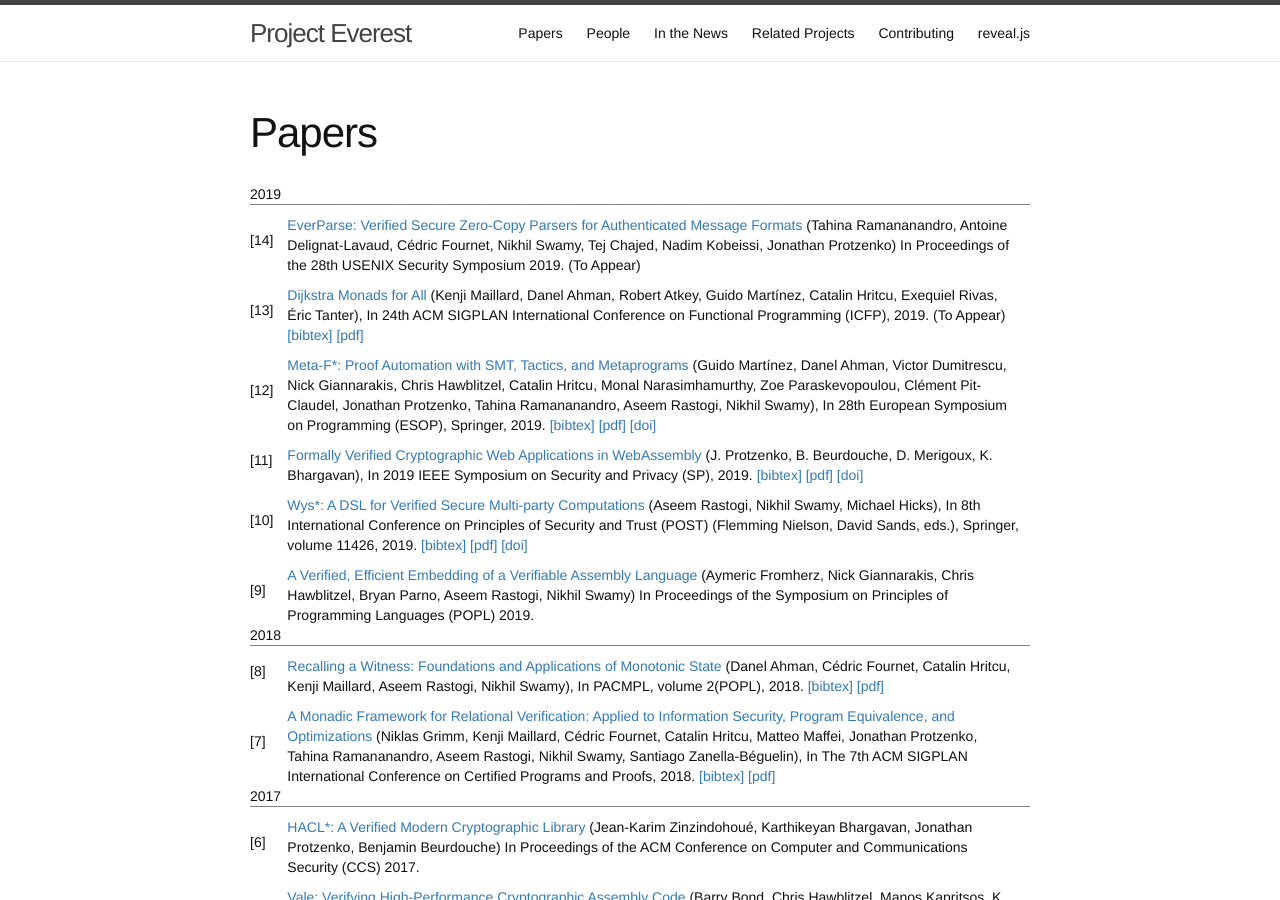
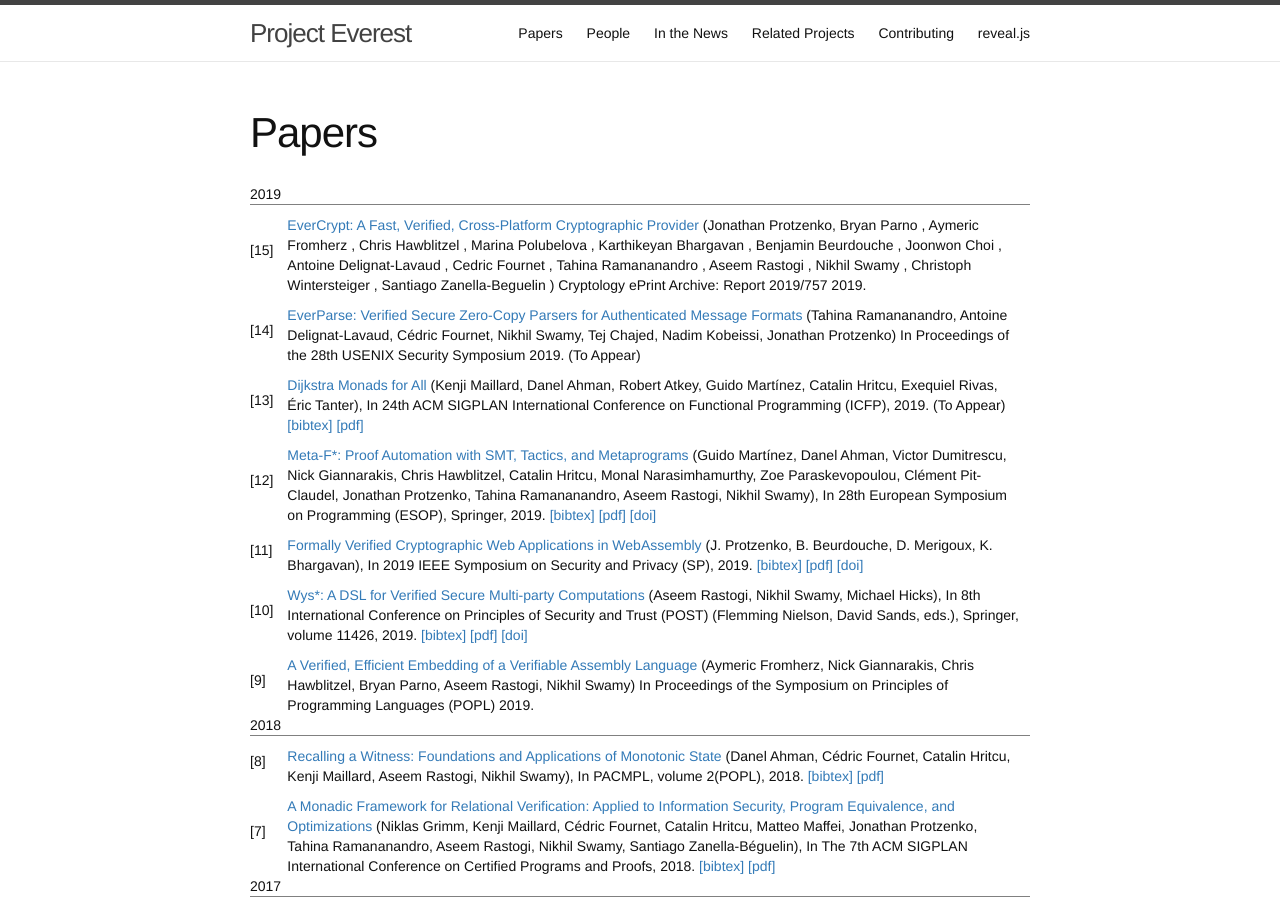
Before and after one commit to project-everest/project-everest.github.io, a Jekyll site: the page built from papers.md, in a window 1280 px wide and 900 px high. Built offline with Jekyll 4.4.1, drawn with Linux system fonts in a browser that asks for light colours.

Commit message:
Add EverCrypt TR

```diff
--- a/papers.md
+++ b/papers.md
@@ -8,6 +8,35 @@ permalink: /papers/
 <tbody>
 
 <tr><td colspan="2" class="sheader">2019</td></tr>
+
+
+<tr class="bibline"><td class="bibref">[15]</td>
+  <td class="bibitem">
+    <span itemscope="" itemtype="http://schema.org/ScholarlyArticle"> <a href="https://eprint.iacr.org/2019/757">
+      <span class="bibtitle" itemprop="name">EverCrypt: A Fast, Verified, Cross-Platform Cryptographic Provider</span></a>
+      (<span class="bibauthor"><span itemprop="author" itemtype="http://schema.org/Person">Jonathan Protzenko</span>,
+<span itemprop="author" itemtype="http://schema.org/Person">Bryan Parno </span>,
+<span itemprop="author" itemtype="http://schema.org/Person">Aymeric Fromherz </span>,
+<span itemprop="author" itemtype="http://schema.org/Person">Chris Hawblitzel </span>,
+<span itemprop="author" itemtype="http://schema.org/Person">Marina Polubelova </span>,
+<span itemprop="author" itemtype="http://schema.org/Person">Karthikeyan Bhargavan </span>,
+<span itemprop="author" itemtype="http://schema.org/Person">Benjamin Beurdouche </span>,
+<span itemprop="author" itemtype="http://schema.org/Person">Joonwon Choi </span>,
+<span itemprop="author" itemtype="http://schema.org/Person">Antoine Delignat-Lavaud </span>,
+<span itemprop="author" itemtype="http://schema.org/Person">Cedric Fournet </span>,
+<span itemprop="author" itemtype="http://schema.org/Person">Tahina Ramananandro </span>,
+<span itemprop="author" itemtype="http://schema.org/Person">Aseem Rastogi </span>,
+<span itemprop="author" itemtype="http://schema.org/Person">Nikhil Swamy </span>,
+<span itemprop="author" itemtype="http://schema.org/Person">Christoph Wintersteiger </span>,
+<span itemprop="author" itemtype="http://schema.org/Person">Santiago Zanella-Beguelin</span>
+</span>)
+      <span class="bibbooktitle">
+        <span itemprop="isPartOf">Cryptology ePrint Archive: Report 2019/757</span>
+      </span>
+      <span itemprop="datePublished">2019</span>.
+    </span>
+  </td>
+</tr>
 
 <tr class="bibline"><td class="bibref"><a class="bibanchor" name="13"></a>[14]</td>
   <td class="bibitem">
```
